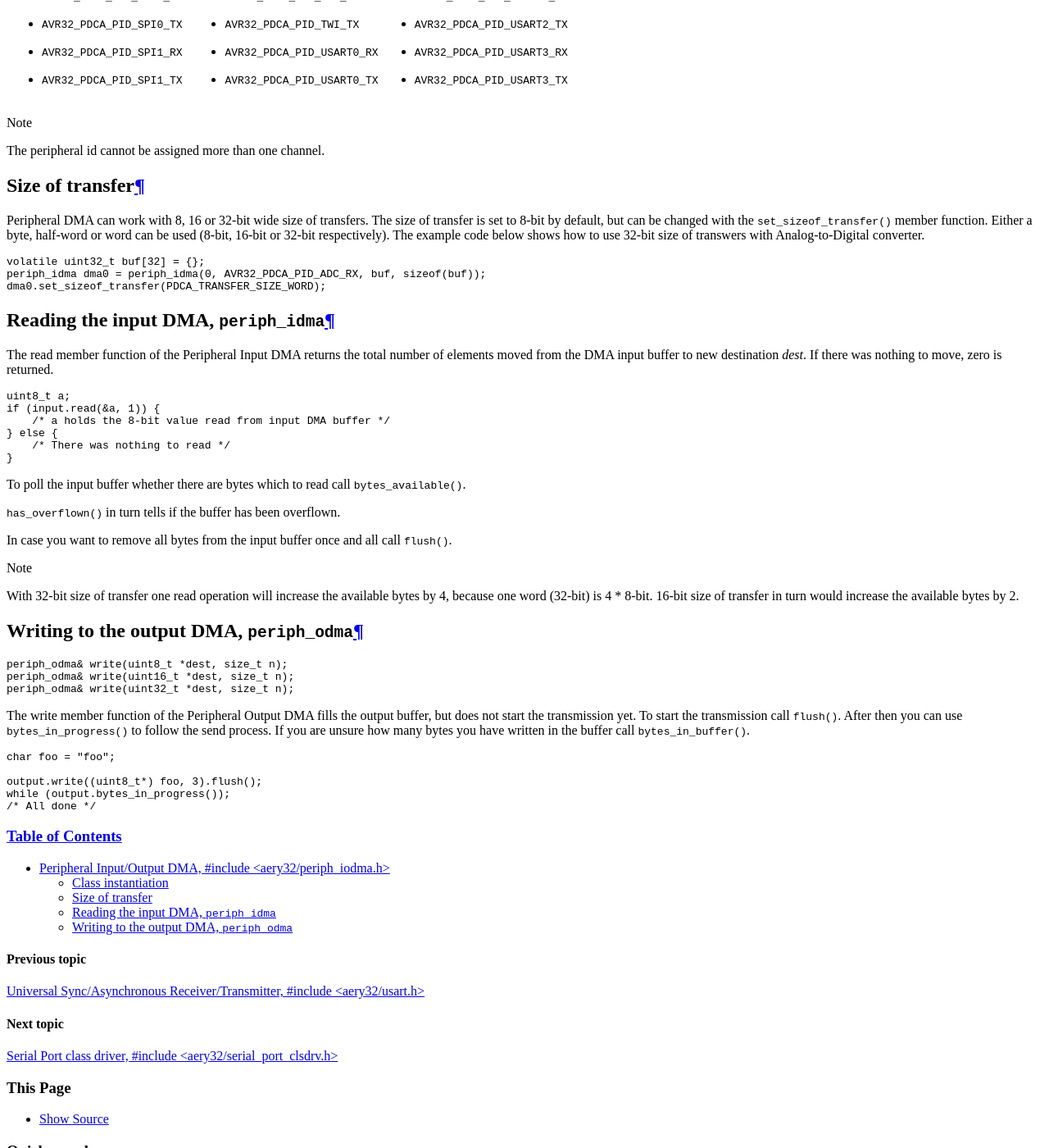
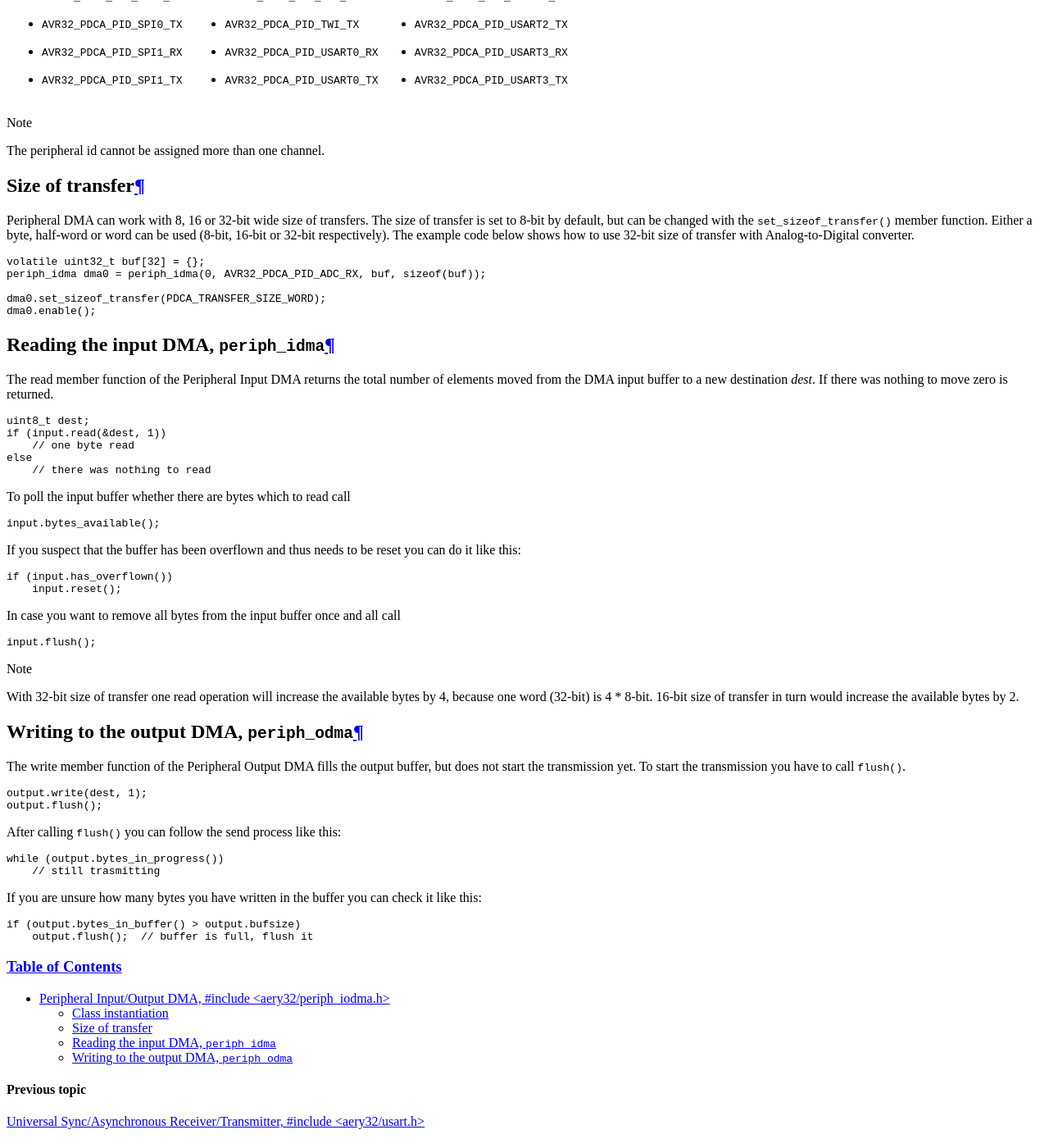
Before and after one commit to aery32/aery32-refguide, a Sphinx documentation site: the page built from source/clsdrv/periph_iodma.rst, in a window 1280 px wide and 1400 px high, scrolled down 765 px. Shown: the whole window at 82% size. Built offline with Sphinx 7.4.7, drawn with Linux system fonts in a browser that asks for light colours; some of the changed text lies outside the part shown.

```diff
--- a/source/build_system.rst
+++ b/source/build_system.rst
@@ -18,8 +18,9 @@ The program size is also showed at the end of the compile, like this::
 
     Program size:
        text    data     bss     dec     hex filename
-       3724    1344    4176    9244    241c aery32.elf
-          0    5068       0    5068    13cc aery32.hex
+       3700    1340   64196   69236   10e74 aery32.elf
+          0    5040       0    5040    13b0 aery32.hex
+    SDRAM usage: 5512 bytes, 8.41064 %
 
 Here the program size has been given in separate sections and the static
 RAM usage has been calculated.
--- a/source/clsdrv/periph_iodma.rst
+++ b/source/clsdrv/periph_iodma.rst
@@ -27,8 +27,8 @@ its size **in bytes**.
     volatile uint8_t ibuf[128] = {};
     volatile uint8_t obuf[128] = {};
 
-    periph_idma input = periph_idma(/* chnum */, /* pid */, ibuf, sizeof(ibuf));
-    periph_odma output = periph_odma(/* chnum */, /* pid */, obuf, sizeof(obuf));
+    periph_idma input = periph_idma(0, ipid, ibuf, sizeof(ibuf));
+    periph_odma output = periph_odma(1, opid, obuf, sizeof(obuf));
 
 Instantiation does not enable the DMA by default, so you have to enable it
 before the driver activates the DMA channel
@@ -76,38 +76,51 @@ Peripheral DMA can work with 8, 16 or 32-bit wide size of transfers.
 The size of transfer is set to 8-bit by default, but can be changed with the
 ``set_sizeof_transfer()`` member function. Either a byte, half-word or
 word can be used (8-bit, 16-bit or 32-bit respectively). The example code
-below shows how to use 32-bit size of transwers with Analog-to-Digital
+below shows how to use 32-bit size of transfer with Analog-to-Digital
 converter.
 
 .. code-block:: c++
 
     volatile uint32_t buf[32] = {};
     periph_idma dma0 = periph_idma(0, AVR32_PDCA_PID_ADC_RX, buf, sizeof(buf));
+
     dma0.set_sizeof_transfer(PDCA_TRANSFER_SIZE_WORD);
+    dma0.enable();
 
 Reading the input DMA, ``periph_idma``
 --------------------------------------
 
 The read member function of the Peripheral Input DMA returns the total
-number of elements moved from the DMA input buffer to new destination *dest*.
-If there was nothing to move, zero is returned.
+number of elements moved from the DMA input buffer to a new destination
+*dest*. If there was nothing to move zero is returned.
 
 .. code-block:: c++
 
-    uint8_t a;
-    if (input.read(&a, 1)) {
-        /* a holds the 8-bit value read from input DMA buffer */
-    } else {
-        /* There was nothing to read */
-    }
+    uint8_t dest;
+    if (input.read(&dest, 1))
+        // one byte read
+    else
+        // there was nothing to read
 
 To poll the input buffer whether there are bytes which to read call
-``bytes_available()``.
 
-``has_overflown()`` in turn tells if the buffer has been overflown.
+.. code-block:: c++
+
+    input.bytes_available();
+
+If you suspect that the buffer has been overflown and thus needs to be reset
+you can do it like this:
+
+.. code-block:: c++
+
+    if (input.has_overflown())
+        input.reset();
 
 In case you want to remove all bytes from the input buffer once and all call
-``flush()``.
+
+.. code-block:: c++
+
+    input.flush();
 
 .. note::
 
@@ -118,22 +131,26 @@ In case you want to remove all bytes from the input buffer once and all call
 Writing to the output DMA, ``periph_odma``
 ------------------------------------------
 
-.. code-block:: c++
-
-    periph_odma& write(uint8_t *dest, size_t n);
-    periph_odma& write(uint16_t *dest, size_t n);
-    periph_odma& write(uint32_t *dest, size_t n);
-
 The write member function of the Peripheral Output DMA fills the output
-buffer, but does not start the transmission yet. To start the transmission call
-``flush()``. After then you can use ``bytes_in_progress()`` to follow the send
-process. If you are unsure how many bytes you have written in the buffer call
-``bytes_in_buffer()``.
+buffer, but does not start the transmission yet. To start the transmission
+you have to call ``flush()``.
 
 .. code-block:: c++
 
-    char foo = "foo";
+    output.write(dest, 1);
+    output.flush();
 
-    output.write((uint8_t*) foo, 3).flush();
-    while (output.bytes_in_progress());
-    /* All done */
+After calling ``flush()`` you can follow the send process like this:
+
+.. code-block:: c++
+
+    while (output.bytes_in_progress())
+        // still trasmitting
+
+If you are unsure how many bytes you have written in the buffer you can check
+it like this:
+
+.. code-block:: c++
+
+    if (output.bytes_in_buffer() > output.bufsize)
+        output.flush();  // buffer is full, flush it
```
Also changed, not shown: source/clsdrv/serial_port.rst (+35 -28 lines).
